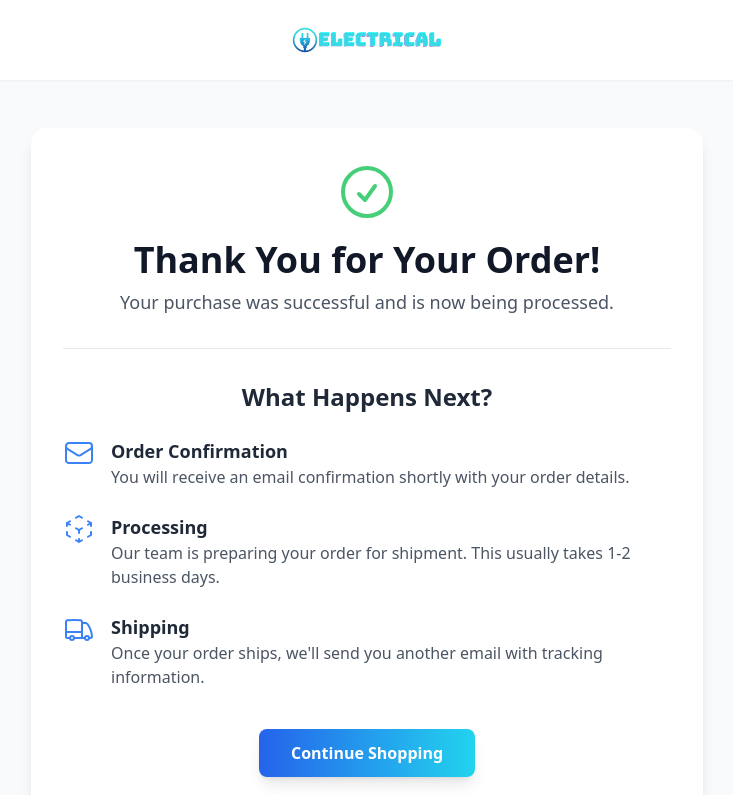
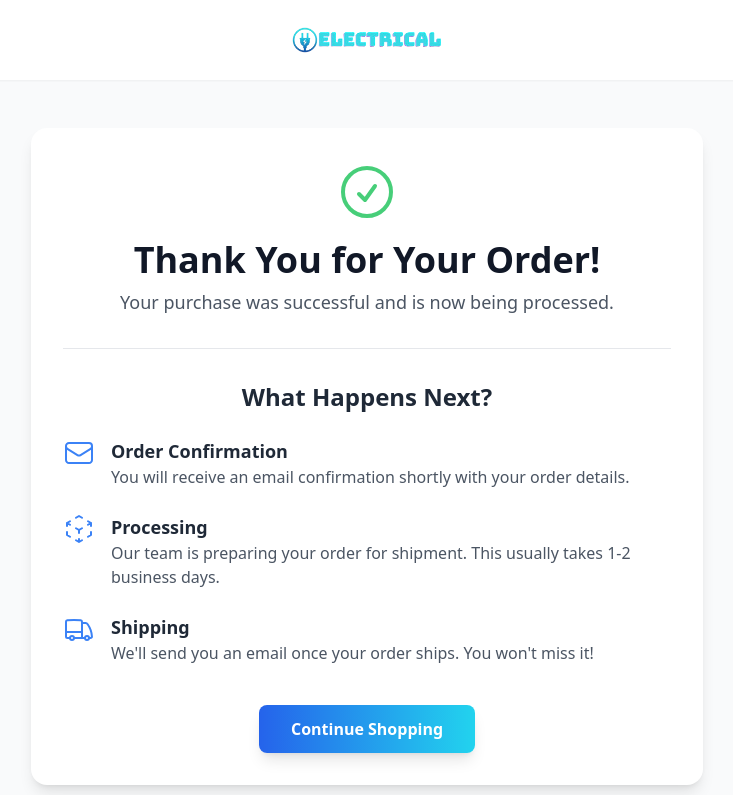
Before and after one commit to riadh04mahieddine/electrical, a Next.js app: page /thank-you in a window 1280 px wide. Shown: the top 795 px of the page, without its empty margins (273-1006 px from the left). Built offline with nearby package versions, Linux system fonts and the light colour scheme.

Commit message:
Fix TypeScript and ESLint errors for Vercel deployment

```diff
--- a/src/app/page.tsx
+++ b/src/app/page.tsx
@@ -20,7 +20,12 @@ const Header = () => {
 };
 
 const stripePromise = loadStripe(process.env.NEXT_PUBLIC_STRIPE_PUBLISHABLE_KEY!);
-declare const ttq: any;
+// Define a proper type for TikTok tracking object
+interface TikTokTrackingObject {
+  track: (event: string, parameters?: Record<string, unknown>) => void;
+}
+
+declare const ttq: TikTokTrackingObject;
 
 const ProductSection = () => {
   const [selectedOption, setSelectedOption] = useState(2);
--- a/src/app/thank-you/page.tsx
+++ b/src/app/thank-you/page.tsx
@@ -1,3 +1,4 @@
+
 'use client';
 
 import { useEffect } from 'react';
@@ -33,7 +34,12 @@ const Footer = () => {
   );
 };
 
-declare const ttq: any;
+// Define a proper type for TikTok tracking object
+interface TikTokTrackingObject {
+  track: (event: string, parameters?: Record<string, unknown>) => void;
+}
+
+declare const ttq: TikTokTrackingObject;
 
 const ThankYouPage = () => {
   useEffect(() => {
@@ -79,7 +85,7 @@ const ThankYouPage = () => {
                 </div>
                 <div className="ml-4">
                   <h3 className="text-lg font-semibold text-gray-800">Shipping</h3>
-                  <p className="text-gray-600">Once your order ships, we'll send you another email with tracking information.</p>
+                  <p className="text-gray-600">We&apos;ll send you an email once your order ships. You won&apos;t miss it!</p>
                 </div>
               </div>
             </div>
```
